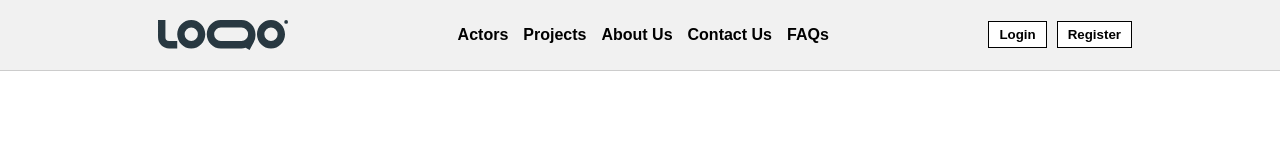
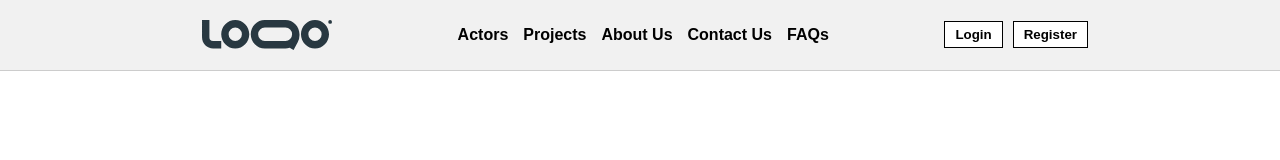
Before and after one commit to EniacProjectGroup/cen311-term-project, a plain HTML site: page index.html in a window 1280 px wide. Drawn offline with Linux system fonts and the light colour scheme.

Commit message:
fix: header css fix

```diff
--- a/styles/header.css
+++ b/styles/header.css
@@ -9,9 +9,8 @@
 
   .header-container {
     display: flex;
-    margin: 0 10%;
     justify-content: space-between;
-    padding: 15px 20px;
+    padding: 15px 15%;
     align-items: center;
   }
 
```
